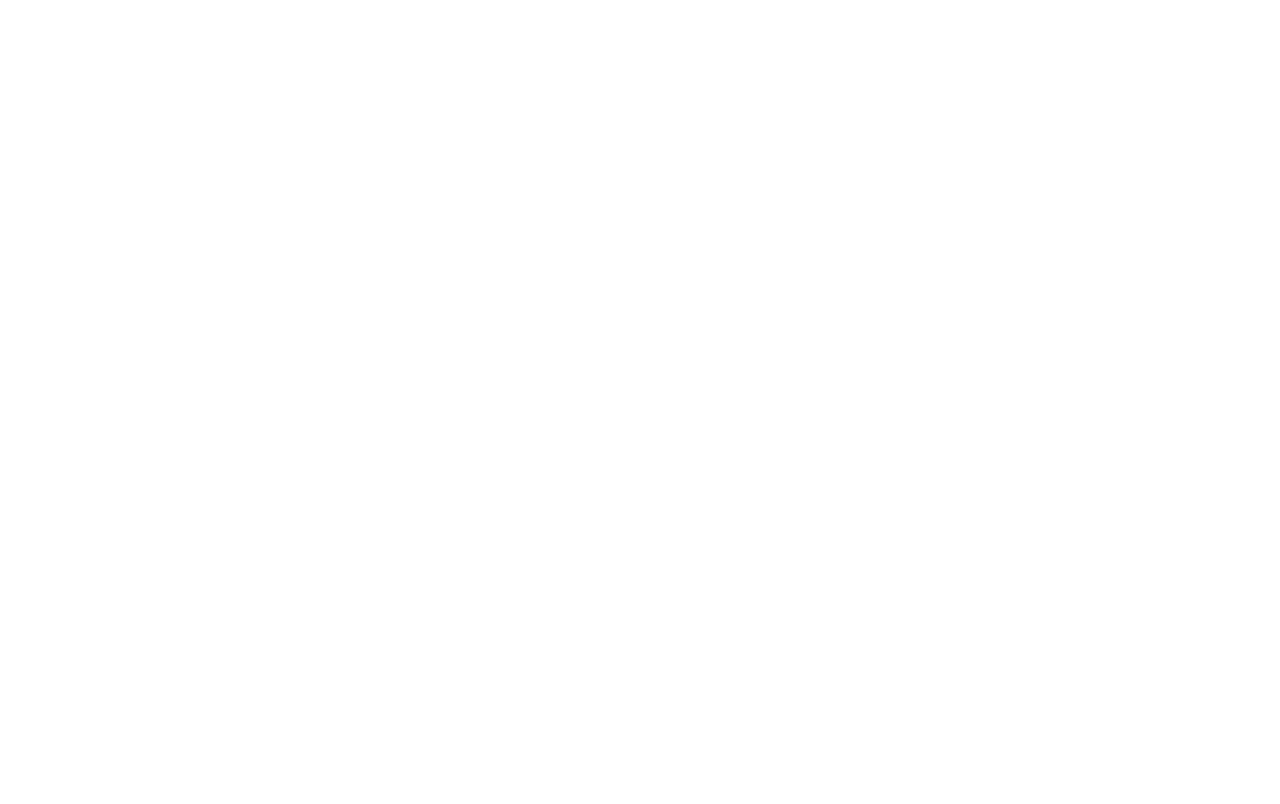
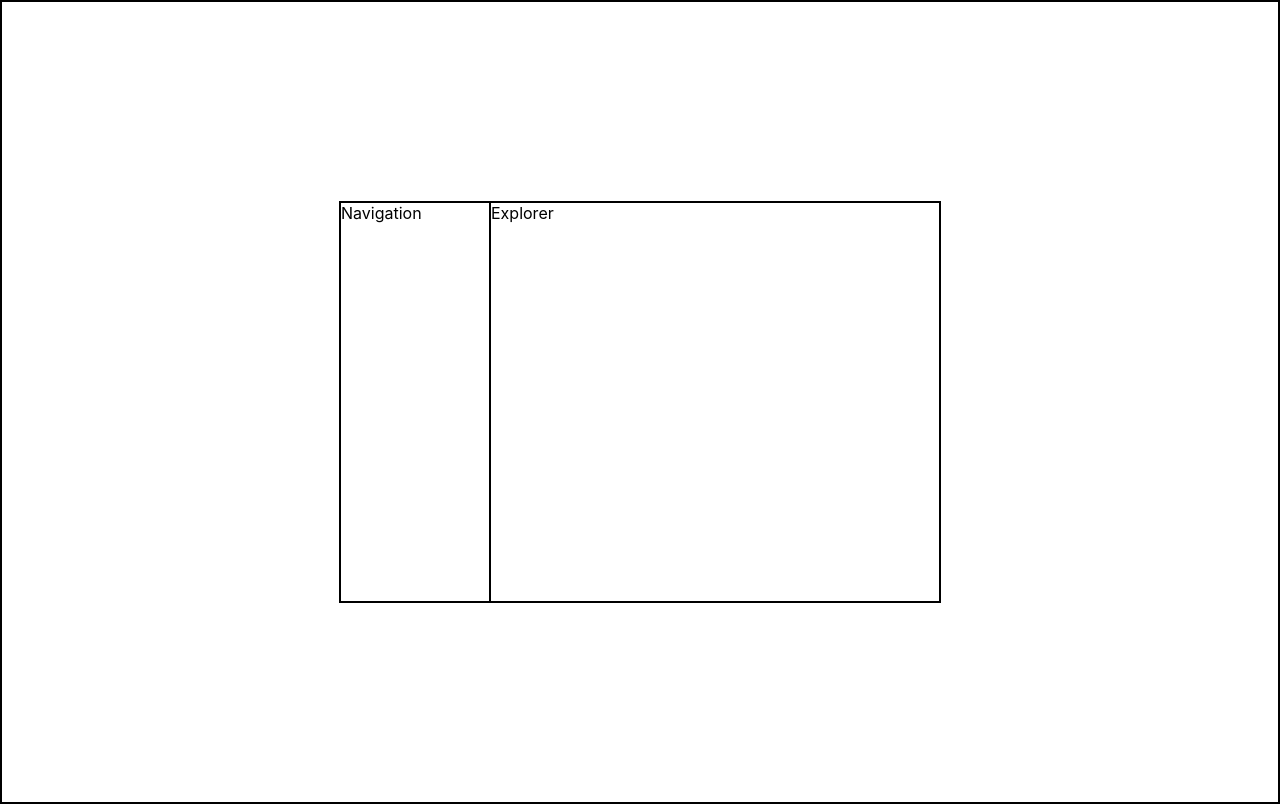
Before and after one commit to nazeelashraf/file-explorer-app, a React (Create React App) app: page / in a window 1280 px wide. Built offline with nearby package versions, Linux system fonts and the light colour scheme.

Commit message:
basic wireframe and add folder popup

```diff
--- a/package.json
+++ b/package.json
@@ -34,5 +34,8 @@
       "last 1 firefox version",
       "last 1 safari version"
     ]
+  },
+  "devDependencies": {
+    "eslint": "^7.28.0"
   }
 }
--- a/src/App.css
+++ b/src/App.css
@@ -1,38 +1,62 @@
-.App {
+.window-container {
+  display: flex;
+  justify-content: center;
+  align-items: center;
+  height: 100vh;
+}
+
+.window {
+  width: min(600px, 80%);
+  height: 400px;
+  display: grid;
+  grid-template-columns: 150px 1fr;
+}
+
+/* .navigation {
+
+} */
+
+.explorer {
+  position: relative;
+}
+
+.popup {
+  position: absolute;
+  left: 25%;
+  top: 25%;
+  display: grid;
+  gap: 5px;
+  width: 50%;
+  grid-template-areas:
+    "HEADER HEADER"
+    "INPUT INPUT"
+    "BUTTON1 BUTTON2"
+  ;
+}
+
+.popup > span {
+  grid-area: HEADER;
   text-align: center;
 }
 
-.App-logo {
-  height: 40vmin;
-  pointer-events: none;
+.popup > input {
+  grid-area: INPUT;
 }
 
-@media (prefers-reduced-motion: no-preference) {
-  .App-logo {
-    animation: App-logo-spin infinite 20s linear;
-  }
+.popup > button:first-child {
+  grid-area: BUTTON1;
 }
 
-.App-header {
-  background-color: #282c34;
-  min-height: 100vh;
-  display: flex;
-  flex-direction: column;
-  align-items: center;
-  justify-content: center;
-  font-size: calc(10px + 2vmin);
-  color: white;
+.popup > button:last-child {
+  grid-area: BUTTON2;
 }
 
-.App-link {
-  color: #61dafb;
+.context {
+  z-index: 100;
 }
 
-@keyframes App-logo-spin {
-  from {
-    transform: rotate(0deg);
-  }
-  to {
-    transform: rotate(360deg);
-  }
+
+
+div {
+  border: 1px solid black;
 }
--- /dev/null
+++ b/src/components/Explorer.js
@@ -0,0 +1,37 @@
+import React, { useRef, useState } from 'react'
+import Menu from './Menu'
+import NewFolderPopup from './NewFolderPopup';
+
+
+const Explorer = () => {
+
+    const [popupOpen, setPopupOpen] = useState(false);
+    const explorerRef = useRef(null);
+
+    const contextItems = [
+        {
+            id: 'CREATE',
+            text: 'create',
+            onClick: (e) => {
+                setPopupOpen(true);
+            }
+        },
+        {
+            id: 'DELETE',
+            text: 'delete',
+            onClick: (e) => {
+                console.log("Deleting folder...");
+            }
+        },
+    ];
+
+    return (
+        <div className='explorer' ref={explorerRef}>
+            Explorer
+            <Menu items={contextItems} displayInContainer={explorerRef} popupOpen={popupOpen} />
+            { popupOpen && <NewFolderPopup setOpen={ setPopupOpen } /> }
+        </div>
+    )
+}
+
+export default Explorer
--- a/src/components/Menu.js
+++ b/src/components/Menu.js
@@ -16,8 +16,34 @@
 
     const handleMenu = (e) => {
         e.preventDefault();
-        setX(e.pageX);
-        setY(e.pageY);
+
+        // if popup is open, don't open menu
+        if(props.popupOpen) {
+            setShow(false);
+            return;
+        }
+
+        const displayContainer = props.displayInContainer.current;
+        let offsetX = 0;
+        let offsetY = 0;
+
+        console.log(displayContainer)
+
+        if(displayContainer){
+            // if click originated outside the desired container, return
+            if(!displayContainer.contains(e.target)){
+                setShow(false);
+                return;
+            }
+
+            offsetX = displayContainer.offsetLeft;
+            offsetY = displayContainer.offsetTop;
+        }
+
+        console.log(e.pageX, offsetX, e.pageY, offsetY);
+
+        setX(`${e.pageX - offsetX}px`);
+        setY(`${e.pageY - offsetY}px`);
         setShow(true);
     }
 
@@ -40,7 +66,7 @@
 
     return (
         show &&
-            <div ref={contextMenuRef} id='context' style={{position: 'absolute', top: y, left: x}}>
+            <div ref={contextMenuRef} className='context' style={{position: 'absolute', top: y, left: x}}>
                 <ul style={{listStyleType: 'none', margin: '0', padding: '0'}}>
                     { items }
                 </ul>
--- /dev/null
+++ b/src/components/Navigation.js
@@ -0,0 +1,11 @@
+import React from 'react'
+
+const Navigation = () => {
+    return (
+        <div className='navigation'>
+            Navigation
+        </div>
+    )
+}
+
+export default Navigation
--- /dev/null
+++ b/src/components/NewFolderPopup.js
@@ -0,0 +1,31 @@
+import {React, useState} from 'react'
+
+const NewFolderPopup = ({ setOpen }) => {
+
+    const [name, setName] = useState('');
+
+    const placeholder = 'Enter folder name';
+
+    const submitFolderName = () => {
+        if(name) {
+            setOpen(false);
+            console.log(`Created folder ${name}`);
+        }
+    }
+
+    return (
+        <div className="popup">
+            <span>Create folder</span>
+            <input
+                type='text'
+                value={name}
+                onChange={(e) => setName(e.target.value)}
+                placeholder={placeholder}
+            />
+            <button onClick={() => setOpen(false)}>Close</button>
+            <button disabled={!name} onClick={submitFolderName}>Create</button>
+        </div>
+    )
+}
+
+export default NewFolderPopup
--- /dev/null
+++ b/src/components/Window.js
@@ -0,0 +1,14 @@
+import React from 'react'
+import Explorer from './Explorer'
+import Navigation from './Navigation'
+
+const Window = () => {
+    return (
+        <div className="window">
+            <Navigation />
+            <Explorer />
+        </div>
+    )
+}
+
+export default Window
--- a/src/components/WindowContainer.js
+++ b/src/components/WindowContainer.js
@@ -1,27 +1,12 @@
 import React from 'react'
-import Menu from './Menu';
-
-const contextItems = [
-    {
-      id: 'CREATE',
-      text: 'create',
-      onClick: (e) => {
-        console.log("Creating folder...");
-      }
-    },
-    {
-      id: 'DELETE',
-      text: 'delete',
-      onClick: (e) => {
-        console.log("Deleting folder...");
-      }
-    },
-];
+import Window from './Window';
 
 const WindowContainer = () => {
 
     return (
-        <Menu items={contextItems} />
+        <div className="window-container">
+            <Window />
+        </div>
     )
 }
 
```
Also changed, not shown: 1 other file (tests, documents, lock files or other folders).
